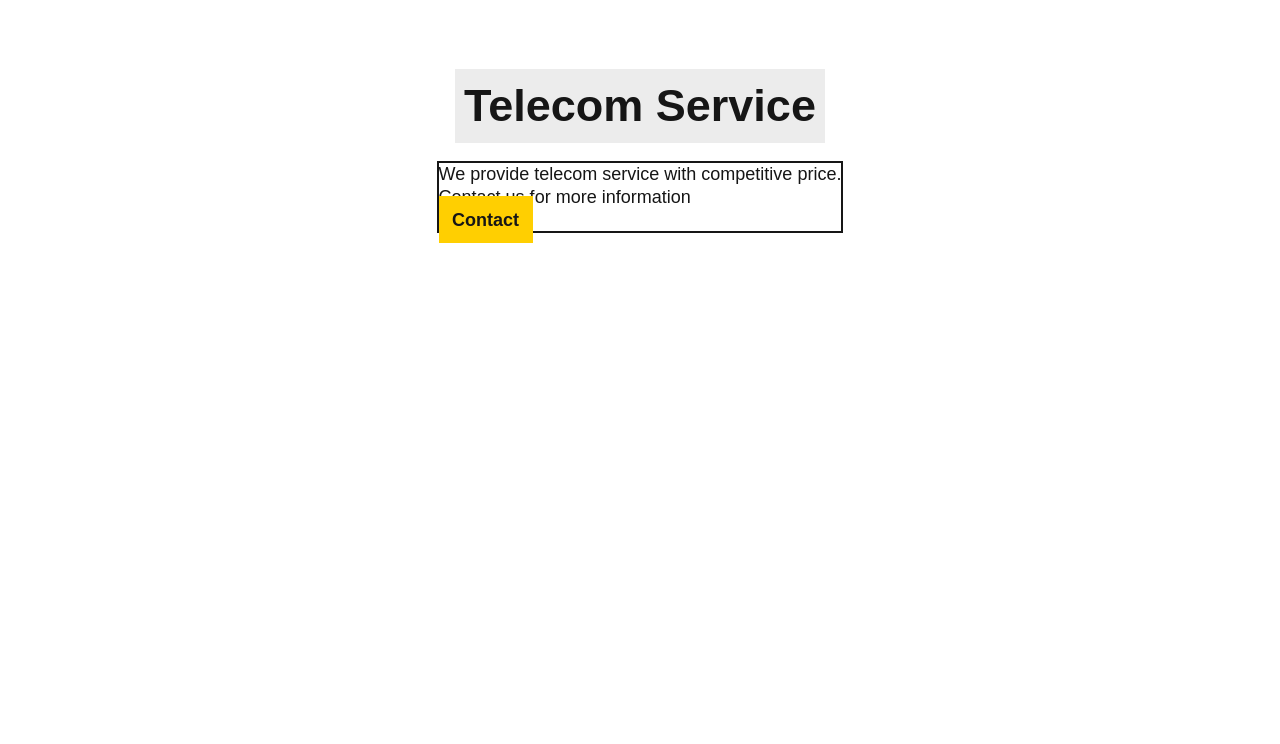
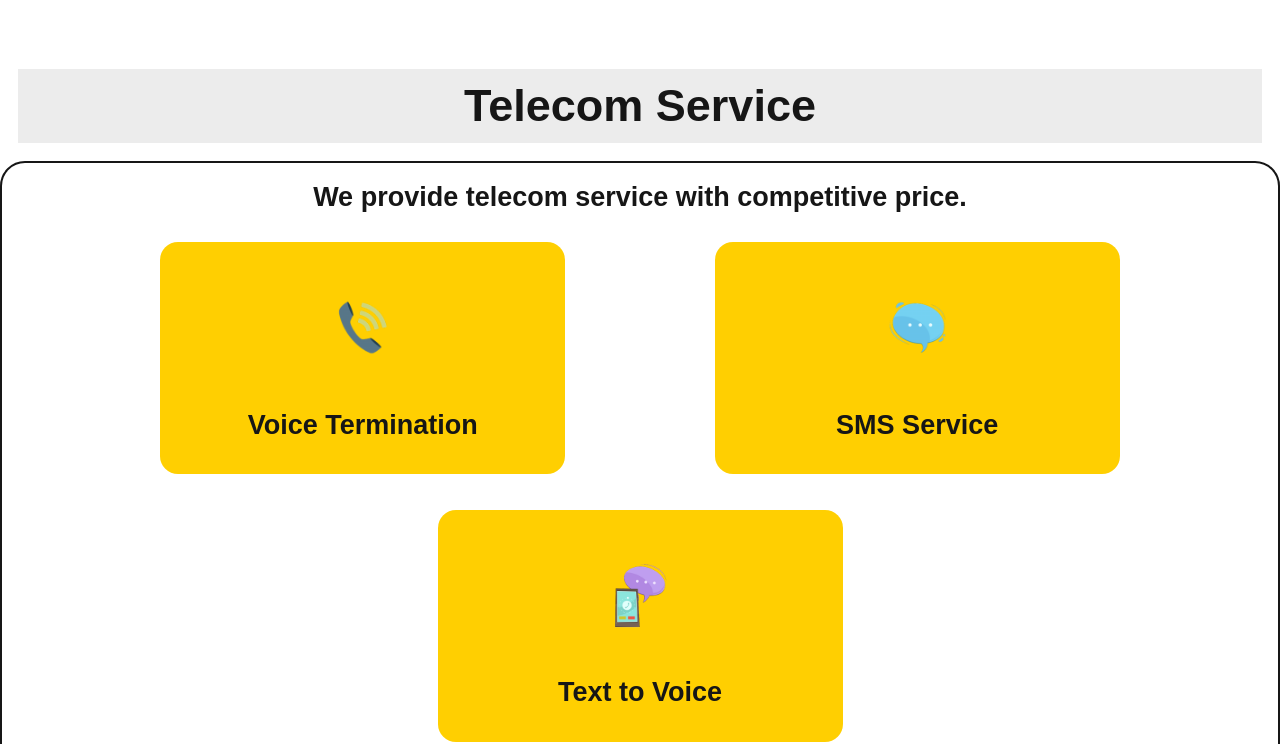
Before and after one commit to duy042125/duy042125.github.io, a plain HTML site: page THN/TelecomService.html in a window 1280 px wide. Shown: the part 84-828 px from the top of the page. Before the commit the page ends 800 px from the top, so only its background shows below. Drawn offline with Linux system fonts and the light colour scheme.

Commit message:
Finish the Telecom Service Site

```diff
--- a/THN/THNStyle.css
+++ b/THN/THNStyle.css
@@ -394,8 +394,32 @@ section
 .telecomService-container
 {
     border: 2px solid;
-    height: fit-content;
-    box-sizing:content-box;
+    border-radius: 25px;
+    padding: 1rem;
+    display: flex;
+    flex-direction: column;
+    justify-items: center;
+    align-items: center;
+}
+
+.telecomService-container > h1
+{
+    font-size: 1.5rem;
+}
+
+.telecomService-container > section
+{
+    padding: 0.5rem;
+}
+
+.telecomService-container img
+{
+    width: 7.5rem;
+}
+
+.telecomService-container #submit
+{
+    margin-top: 1rem;
 }
 
 /* #endregion */
--- a/THN/TelecomService.html
+++ b/THN/TelecomService.html
@@ -37,10 +37,28 @@
                     <h1>Telecom Service</h1>
                 </div>
                 <div class="telecomService-container">
-                    <p>We provide telecom service with competitive price. <br>
-                        Contact us for more information
-                    </p>
-
+                    <h1>
+                        We provide telecom service with competitive price.
+                    </h1>
+                    <section id="showcase">
+                        <div id="promote">
+                            <div class="promote-container">
+                                <img src="./Files/ProductImg/Communication/VoiceTermination.png" alt="Price">
+                                <h1>Voice Termination</h1>
+                            </div>
+                            <div class="promote-container">
+                                <img src="./Files/ProductImg/Communication/SMS.png" alt="Discount">
+                                <h1>SMS Service</h1>
+                            </div>
+                            <div class="promote-container">
+                                <img src="./Files/ProductImg/Communication/TextToVoice.png" alt="Quality">
+                                <h1>Text to Voice</h1>
+                            </div>
+                        </div>
+                    </section>
+                    <h1>
+                        Please contact us for more information.
+                    </h1>
                     <a href="./THN.html#about-us" id="submit">Contact</a>
                 </div>
             </div>
```
Also changed, not shown: THN/Files/ProductImg/Communication/SMS.png (added), THN/Files/ProductImg/Communication/TextToVoice.png (added), THN/Files/ProductImg/Communication/VoiceTermination.png (added).
